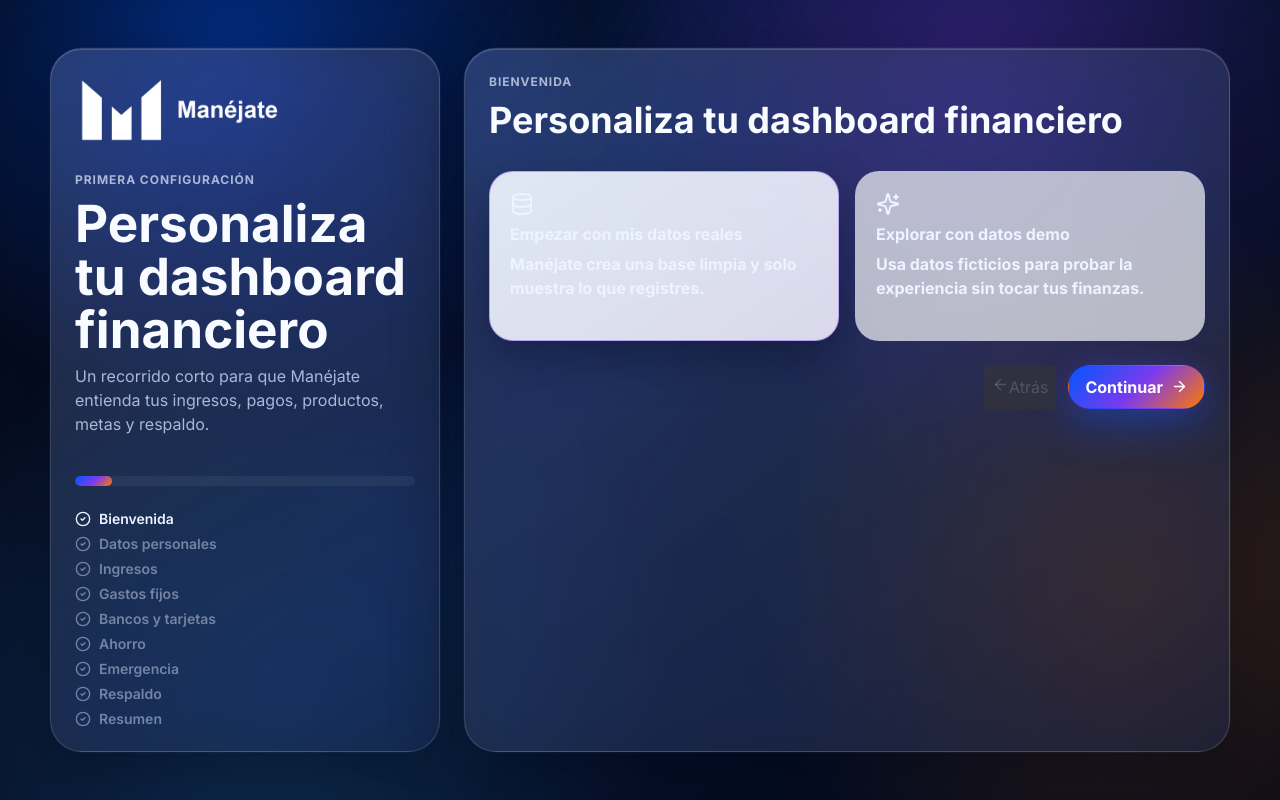
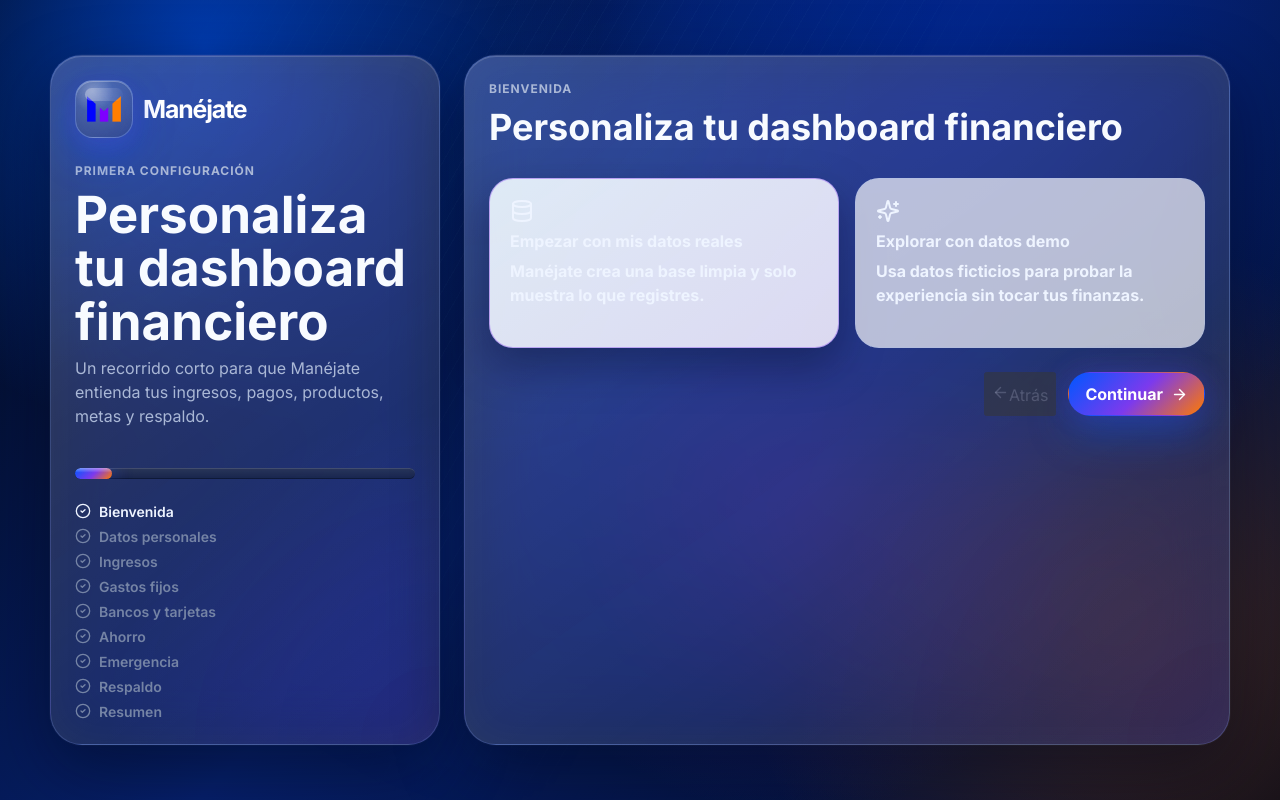
Before and after one commit to Jonathanse-design/Manejate, a React (Vite) app: page / in a window 1280 px wide. Built offline with nearby package versions, Linux system fonts and the light colour scheme.

Commit message:
Mejorar logo full color y efecto liquid glass 3D

```diff
--- a/public/sw.js
+++ b/public/sw.js
@@ -1,4 +1,4 @@
-const CACHE_NAME = 'manejate-pwa-v9';
+const CACHE_NAME = 'manejate-pwa-v10';
 const APP_SHELL = [
   '/Manejate/',
   '/Manejate/index.html',
--- a/src/components/dashboard/DashboardHeader.tsx
+++ b/src/components/dashboard/DashboardHeader.tsx
@@ -29,7 +29,10 @@
 }) => (
   <header className="dashboard-header">
     <div className="dashboard-brand-row">
-      <img className="brand-logo" src="./assets/logo-manejate-light.svg" alt="Manéjate" />
+      <div className="brand-mark" aria-label="Manéjate">
+        <span className="brand-symbol-glass"><img src="./assets/logo-manejate-icon.svg" alt="" /></span>
+        <strong>Manéjate</strong>
+      </div>
       <span className={`mode-pill ${mode}`}>{mode === 'demo' ? 'Modo Demo' : 'Modo Real'}</span>
     </div>
     <div className="dashboard-welcome">
--- a/src/components/layout/AppShell.tsx
+++ b/src/components/layout/AppShell.tsx
@@ -38,7 +38,10 @@
   <div className="app-shell">
     <aside className="sidebar">
       <div className="brand-block">
-        <img className="brand-logo" src="./assets/logo-manejate-light.svg" alt="Manéjate" />
+        <div className="brand-mark" aria-label="Manéjate">
+          <span className="brand-symbol-glass"><img src="./assets/logo-manejate-icon.svg" alt="" /></span>
+          <strong>Manéjate</strong>
+        </div>
         <span>Finanzas personales</span>
       </div>
       <nav>
--- a/src/components/layout/Onboarding.tsx
+++ b/src/components/layout/Onboarding.tsx
@@ -174,7 +174,10 @@
     <section className="onboarding">
       <div className="onboarding-shell">
         <aside className="onboarding-side">
-          <img className="brand-logo" src="./assets/logo-manejate-light.svg" alt="Manéjate" />
+          <div className="brand-mark" aria-label="Manéjate">
+            <span className="brand-symbol-glass"><img src="./assets/logo-manejate-icon.svg" alt="" /></span>
+            <strong>Manéjate</strong>
+          </div>
           <div>
             <p className="eyebrow">Primera configuración</p>
             <h1>Personaliza tu dashboard financiero</h1>
--- a/src/pages/Analytics.tsx
+++ b/src/pages/Analytics.tsx
@@ -28,7 +28,7 @@
 import { currentMonthPeriod } from '../utils/dates';
 import { formatMoney, formatPercent } from '../utils/formatters';
 
-const colors = ['#38BDF8', '#8B5CF6', '#22C55E', '#F59E0B', '#EF4444', '#14B8A6'];
+const colors = ['#0057FF', '#7B2CFF', '#FF7A00', '#38BDF8', '#20E48A', '#FF5F7D'];
 const tooltipStyle = {
   background: 'rgba(6, 18, 44, 0.92)',
   border: '1px solid rgba(154, 183, 255, 0.22)',
@@ -61,12 +61,22 @@
         <div className="chart-box">
           <ResponsiveContainer width="100%" height={260}>
             <AreaChart data={trend}>
+              <defs>
+                <linearGradient id="incomeGlass" x1="0" x2="1" y1="0" y2="1">
+                  <stop offset="0%" stopColor="#38BDF8" stopOpacity={0.88} />
+                  <stop offset="100%" stopColor="#20E48A" stopOpacity={0.28} />
+                </linearGradient>
+                <linearGradient id="expenseGlass" x1="0" x2="1" y1="0" y2="1">
+                  <stop offset="0%" stopColor="#FF7A00" stopOpacity={0.82} />
+                  <stop offset="100%" stopColor="#7B2CFF" stopOpacity={0.26} />
+                </linearGradient>
+              </defs>
               <CartesianGrid strokeDasharray="3 3" stroke="#23304A" />
               <XAxis dataKey="month" stroke="#94A3B8" />
               <YAxis stroke="#94A3B8" />
               <Tooltip contentStyle={tooltipStyle} />
-              <Area dataKey="ingresos" stroke="#22C55E" fill="#22C55E33" />
-              <Area dataKey="gastos" stroke="#EF4444" fill="#EF444433" />
+              <Area dataKey="ingresos" stroke="#38BDF8" strokeWidth={3} fill="url(#incomeGlass)" />
+              <Area dataKey="gastos" stroke="#FF7A00" strokeWidth={3} fill="url(#expenseGlass)" />
             </AreaChart>
           </ResponsiveContainer>
         </div>
@@ -91,10 +101,17 @@
         <div className="chart-box small">
           <ResponsiveContainer width="100%" height={220}>
             <BarChart data={typeData}>
+              <defs>
+                <linearGradient id="barGlass" x1="0" x2="0" y1="0" y2="1">
+                  <stop offset="0%" stopColor="#38BDF8" />
+                  <stop offset="50%" stopColor="#7B2CFF" />
+                  <stop offset="100%" stopColor="#FF7A00" />
+                </linearGradient>
+              </defs>
               <XAxis dataKey="name" stroke="#94A3B8" />
               <YAxis stroke="#94A3B8" />
               <Tooltip contentStyle={tooltipStyle} />
-              <Bar dataKey="value" fill="#38BDF8" radius={[8, 8, 0, 0]} />
+              <Bar dataKey="value" fill="url(#barGlass)" radius={[14, 14, 4, 4]} />
             </BarChart>
           </ResponsiveContainer>
         </div>
--- a/src/styles/globals.css
+++ b/src/styles/globals.css
@@ -78,11 +78,11 @@
   --gradient-violet: linear-gradient(135deg, #7c3aed 0%, #a78bfa 100%);
   --gradient-orange: linear-gradient(135deg, #ff7a00 0%, #fbbf24 100%);
   --gradient-page:
-    radial-gradient(circle at 18% 8%, rgba(0, 87, 255, 0.46), transparent 28%),
-    radial-gradient(circle at 76% 12%, rgba(124, 58, 237, 0.36), transparent 31%),
-    radial-gradient(circle at 88% 72%, rgba(255, 122, 0, 0.22), transparent 30%),
-    radial-gradient(circle at 22% 86%, rgba(56, 189, 248, 0.18), transparent 32%),
-    linear-gradient(135deg, #030612 0%, #071331 46%, #020817 100%);
+    radial-gradient(circle at 16% 6%, rgba(0, 87, 255, 0.62), transparent 30%),
+    radial-gradient(circle at 74% 10%, rgba(0, 42, 160, 0.70), transparent 38%),
+    radial-gradient(circle at 62% 62%, rgba(124, 58, 237, 0.30), transparent 34%),
+    radial-gradient(circle at 88% 78%, rgba(255, 122, 0, 0.24), transparent 30%),
+    linear-gradient(135deg, #020716 0%, #06206b 48%, #03091d 100%);
 }
 
 /* 2. Reset/base */
@@ -546,12 +546,15 @@
 .topbar,
 .two-column > aside {
   background:
-    linear-gradient(145deg, rgba(255, 255, 255, 0.13), rgba(255, 255, 255, 0.045)),
-    radial-gradient(circle at top left, rgba(0, 87, 255, 0.12), transparent 38%),
+    linear-gradient(145deg, rgba(255, 255, 255, 0.18), rgba(255, 255, 255, 0.045)),
+    radial-gradient(circle at top left, rgba(0, 87, 255, 0.20), transparent 40%),
+    radial-gradient(circle at bottom right, rgba(124, 58, 237, 0.14), transparent 42%),
     var(--color-surface-glass);
-  border: 1px solid var(--color-border-glass);
+  border: 1px solid rgba(154, 183, 255, 0.22);
   border-radius: var(--radius-xl);
-  box-shadow: var(--shadow-card);
+  box-shadow:
+    var(--shadow-card),
+    inset 0 0 44px rgba(255, 255, 255, 0.035);
   backdrop-filter: blur(30px) saturate(175%);
   -webkit-backdrop-filter: blur(30px) saturate(175%);
 }
@@ -583,7 +586,12 @@
   padding: var(--space-4);
   border: 1px solid var(--color-border-soft);
   border-radius: var(--radius-lg);
-  background: linear-gradient(145deg, rgba(255, 255, 255, 0.10), rgba(255, 255, 255, 0.035));
+  background:
+    linear-gradient(145deg, rgba(255, 255, 255, 0.15), rgba(255, 255, 255, 0.04)),
+    radial-gradient(circle at 0% 0%, rgba(56, 189, 248, 0.14), transparent 42%);
+  box-shadow:
+    inset 0 1px 0 rgba(255, 255, 255, 0.13),
+    0 14px 32px rgba(1, 7, 23, 0.22);
 }
 
 .card-grid {
@@ -644,7 +652,56 @@
   overflow: visible;
 }
 
-.brand-block span {
+.brand-mark {
+  display: inline-flex;
+  align-items: center;
+  gap: 10px;
+  overflow: visible;
+  color: #ffffff;
+  font-size: clamp(1.15rem, 2vw, 1.55rem);
+  font-weight: var(--weight-black);
+  letter-spacing: -0.045em;
+  line-height: 1;
+}
+
+.brand-symbol-glass {
+  position: relative;
+  width: clamp(42px, 5vw, 58px);
+  height: clamp(42px, 5vw, 58px);
+  display: grid;
+  place-items: center;
+  border: 1px solid rgba(154, 183, 255, 0.28);
+  border-radius: 18px;
+  background:
+    radial-gradient(circle at 30% 18%, rgba(255, 255, 255, 0.30), transparent 34%),
+    linear-gradient(145deg, rgba(255, 255, 255, 0.16), rgba(255, 255, 255, 0.045));
+  box-shadow:
+    0 18px 42px rgba(0, 87, 255, 0.32),
+    0 6px 24px rgba(124, 58, 237, 0.20),
+    inset 0 1px 0 rgba(255, 255, 255, 0.28),
+    inset 0 -14px 28px rgba(2, 7, 22, 0.16);
+  backdrop-filter: blur(24px) saturate(175%);
+  -webkit-backdrop-filter: blur(24px) saturate(175%);
+}
+
+.brand-symbol-glass::after {
+  content: "";
+  position: absolute;
+  inset: 7px 9px auto;
+  height: 13px;
+  border-radius: 999px;
+  background: linear-gradient(90deg, rgba(255, 255, 255, 0.32), rgba(255, 255, 255, 0.03));
+  pointer-events: none;
+}
+
+.brand-symbol-glass img {
+  width: 72%;
+  height: 72%;
+  object-fit: contain;
+  filter: drop-shadow(0 9px 18px rgba(0, 87, 255, 0.35)) drop-shadow(0 8px 14px rgba(255, 122, 0, 0.18));
+}
+
+.brand-block > span {
   color: var(--color-text-muted);
   font-size: var(--font-size-xs);
   font-weight: var(--weight-semibold);
@@ -729,20 +786,32 @@
 .spending-bar,
 .progress-row > div,
 .setup-meter > div {
-  height: 10px;
+  position: relative;
+  height: 11px;
   overflow: hidden;
   border-radius: var(--radius-pill);
-  background: rgba(100, 116, 139, 0.16);
+  background:
+    linear-gradient(180deg, rgba(255, 255, 255, 0.11), rgba(255, 255, 255, 0.035)),
+    rgba(9, 23, 56, 0.72);
+  box-shadow:
+    inset 0 1px 0 rgba(255, 255, 255, 0.12),
+    inset 0 -1px 0 rgba(2, 7, 22, 0.38);
 }
 
 .wizard-progress span,
 .spending-bar i,
 .progress-row i,
 .setup-meter i {
+  position: relative;
   display: block;
   height: 100%;
   border-radius: inherit;
-  background: var(--gradient-brand);
+  background:
+    linear-gradient(180deg, rgba(255, 255, 255, 0.42), transparent 42%),
+    var(--gradient-brand);
+  box-shadow:
+    0 0 18px rgba(0, 87, 255, 0.44),
+    0 0 24px rgba(124, 58, 237, 0.28);
 }
 
 .wizard-steps {
@@ -1273,8 +1342,13 @@
   justify-self: end;
   border-radius: 50%;
   background:
-    radial-gradient(circle at center, rgba(6, 18, 44, 0.92) 56%, transparent 58%),
-    conic-gradient(var(--color-orange) 0 var(--progress, 58%), rgba(100, 116, 139, 0.16) var(--progress, 58%) 100%);
+    radial-gradient(circle at 50% 50%, rgba(6, 18, 44, 0.92) 54%, transparent 57%),
+    radial-gradient(circle at 32% 18%, rgba(255, 255, 255, 0.34), transparent 18%),
+    conic-gradient(from 20deg, #0057ff 0, #38bdf8 18%, #7b2cff 38%, #ff7a00 var(--progress, 58%), rgba(100, 116, 139, 0.16) var(--progress, 58%) 100%);
+  border: 1px solid rgba(154, 183, 255, 0.18);
+  box-shadow:
+    0 18px 44px rgba(0, 87, 255, 0.20),
+    inset 0 1px 0 rgba(255, 255, 255, 0.18);
 }
 
 .budget-ring strong,
@@ -1316,6 +1390,15 @@
 .chart-box {
   width: 100%;
   min-height: 260px;
+  padding: var(--space-3);
+  border: 1px solid rgba(154, 183, 255, 0.15);
+  border-radius: var(--radius-lg);
+  background:
+    radial-gradient(circle at 18% 10%, rgba(0, 87, 255, 0.18), transparent 34%),
+    linear-gradient(145deg, rgba(255, 255, 255, 0.09), rgba(255, 255, 255, 0.025));
+  box-shadow:
+    inset 0 1px 0 rgba(255, 255, 255, 0.12),
+    0 16px 34px rgba(1, 7, 23, 0.24);
 }
 
 .chart-box.small {
```
